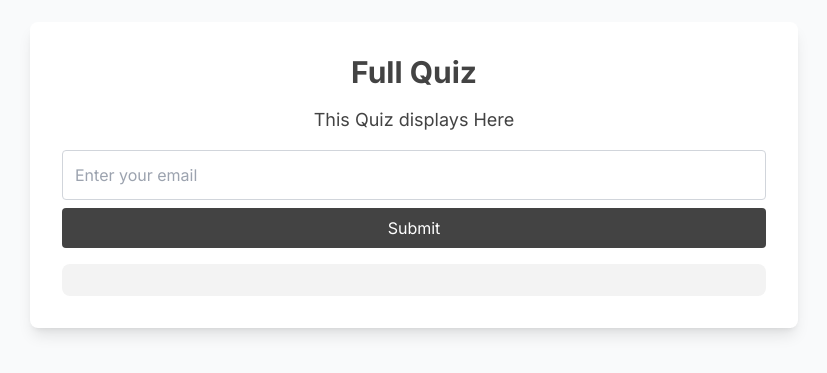
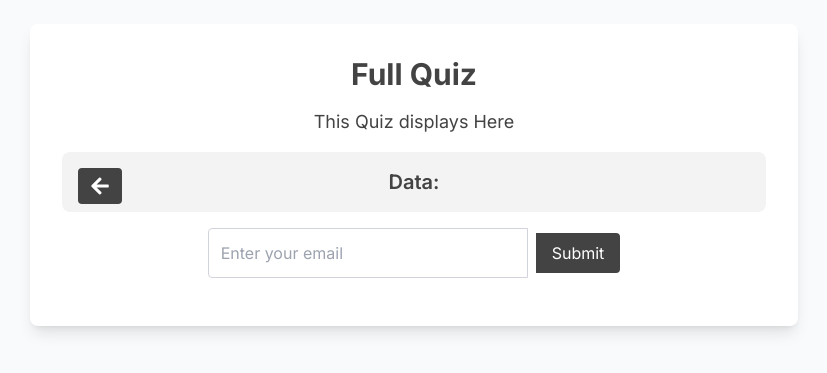
Before and after one commit to huzaifasad/lastonegenerate, a Next.js app: page /about in a window 1280 px wide. Shown: the part 225-598 px from the top of the page, without its empty margins (226-1053 px from the left). Built offline with nearby package versions, Linux system fonts and the light colour scheme.

Commit message:
Update page.js

```diff
--- a/app/about/page.js
+++ b/app/about/page.js
@@ -2,9 +2,10 @@
 'use client'
 import React, { useContext, useState } from 'react';
 import { GlobalInfo } from '../layout';
-import { FaCopy, FaPrint } from 'react-icons/fa';
+import { FaCopy, FaPrint, FaArrowLeft } from 'react-icons/fa'; // Added FaArrowLeft icon
 import { toast, ToastContainer } from 'react-toastify';
 import 'react-toastify/dist/ReactToastify.css';
+import { useRouter } from 'next/navigation';
 
 // Custom toast styles
 const customToastStyle = {
@@ -19,12 +20,15 @@ export default function About() {
   const [email, setEmail] = useState('');
   const [isEmailEntered, setIsEmailEntered] = useState(false);
   const [isLoading, setIsLoading] = useState(false);
+  const router = useRouter();
 
   // Handle email change
   const handleEmailChange = (e) => {
     setEmail(e.target.value);
   };
-
+  const handleBack = () => {
+    router.back(); // Navigate back using Next.js's router
+  };
   // Handle email submit
   const handleEmailSubmit = () => {
     if (email) {
@@ -115,53 +119,66 @@ export default function About() {
       <div className="bg-white p-8 rounded-lg shadow-lg max-w-3xl w-full">
         <h1 className="text-3xl font-bold mb-4 text-center text-[#434343]">Full Quiz</h1>
         <p className="text-lg text-[#434343] mb-4 text-center">This Quiz displays Here</p>
+
+        {/* Email input and submit button */}
+
+        {/* Render quiz content based on email status */}
+        <div className="bg-[#F3F3F3] p-4 rounded-lg text-center relative">
+          {/* Back Button */}
+
+            <button
+              onClick={handleBack}
+              className="absolute top-4 left-4 bg-[#434343] text-[#FFFFFF] py-2 px-3 rounded flex items-center justify-center hover:bg-[#333333] transition-colors duration-200"
+              style={{ zIndex: '10' }}
+            >
+              <FaArrowLeft className="h-5 w-5" />
+            </button>
+
+
+          <span className="text-xl font-semibold text-[#434343]">Data: </span>
+          {isLoading ? (
+           <></>
+          ) : (
+            renderContent()
+          )}
+        </div>
         {!isEmailEntered && (
-          <div className="mb-4">
+          <div className="mb-4 mt-4 flex items-center justify-center">
             <input
               type="email"
               value={email}
               onChange={handleEmailChange}
-              className="w-full p-3 border border-gray-300 rounded mb-2 focus:outline-none focus:ring-2 focus:ring-[#434343]"
+              className="w-full sm:max-w-xs p-3 border border-gray-300 rounded-l mb-2 sm:mb-0 sm:mr-2 focus:outline-none focus:ring-2 focus:ring-[#434343]"
               placeholder="Enter your email"
             />
             <button
               onClick={handleEmailSubmit}
-              className="w-full bg-[#434343] text-[#FFFFFF] py-2 px-4 rounded flex items-center justify-center hover:bg-[#333333] transition-colors duration-200"
+              className="bg-[#434343] text-[#FFFFFF] py-2 px-4 rounded-r flex items-center justify-center hover:bg-[#333333] transition-colors duration-200"
+              style={{ height: '100%' }}
             >
-              Submit
-            </button>
-          </div>
-        )}
-        <div className="bg-[#F3F3F3] p-4 rounded-lg text-center relative">
-          <span className="text-xl font-semibold text-[#434343]"></span>
               {isLoading ? (
-            <div className="flex justify-center items-center mt-4">
                 <svg
-                className="animate-spin h-8 w-8 text-[#434343]"
+                  className="animate-spin h-5 w-5 mr-3"
                   xmlns="http://www.w3.org/2000/svg"
                   fill="none"
                   viewBox="0 0 24 24"
                 >
-                <circle
-                  className="opacity-25"
-                  cx="12"
-                  cy="12"
-                  r="10"
-                  stroke="currentColor"
-                  strokeWidth="4"
-                ></circle>
+                  <circle className="opacity-25" cx="12" cy="12" r="10" stroke="currentColor" strokeWidth="4"></circle>
                   <path
                     className="opacity-75"
                     fill="currentColor"
                     d="M4 12a8 8 0 018-8V0C5.373 0 0 5.373 0 12h4zm2 5.291A7.964 7.964 0 014 12H0c0 3.042 1.135 5.824 3 7.938l3-2.647z"
                   ></path>
                 </svg>
+              ) : (
+                'Submit'
+              )}
+            </button>
           </div>
-          ) : (
-            renderContent()
         )}
+
       </div>
-      </div>
+
       <ToastContainer
         position="bottom-right"
         autoClose={1000}
```
Lines whose indentation alone changed are shown as unchanged.
